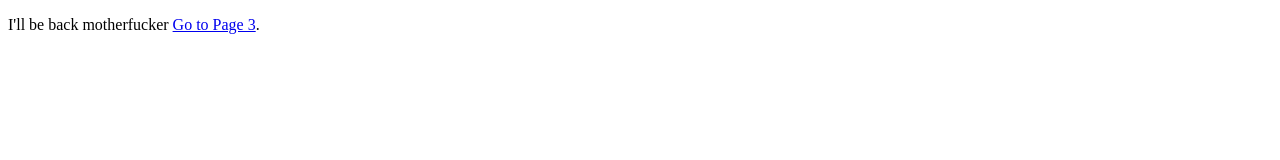
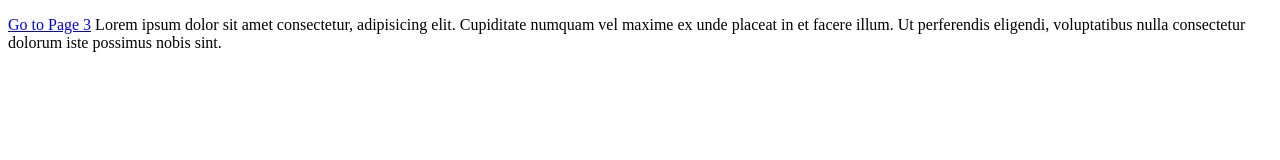
Before and after one commit to aschlot2/web_test, a plain HTML site: page page2.html in a window 1280 px wide. Drawn offline with Linux system fonts and the light colour scheme.

Commit message:
fix: remove profanity.

```diff
--- a/page2.html
+++ b/page2.html
@@ -6,6 +6,6 @@
     <title>Page 2</title>
   </head>
   <body>
-    <p>I'll be back motherfucker <a href="page3.html">Go to Page 3</a>.</p>
+    <p><a href="page3.html">Go to Page 3</a> Lorem ipsum dolor sit amet consectetur, adipisicing elit. Cupiditate numquam vel maxime ex unde placeat in et facere illum. Ut perferendis eligendi, voluptatibus nulla consectetur dolorum iste possimus nobis sint.</p>
   </body>
 </html>
```
